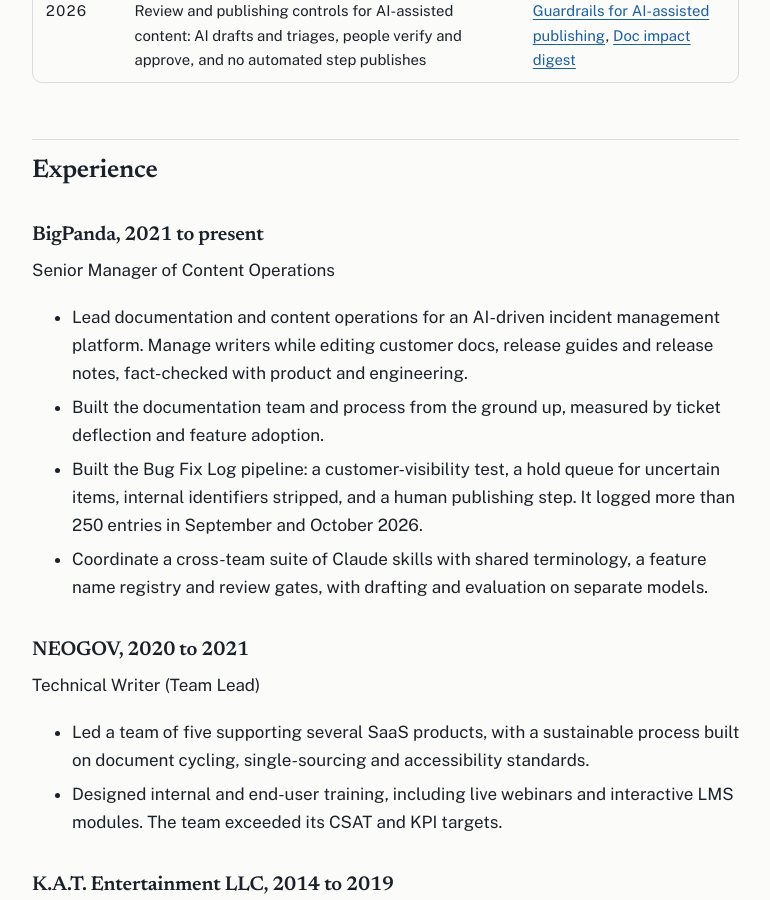
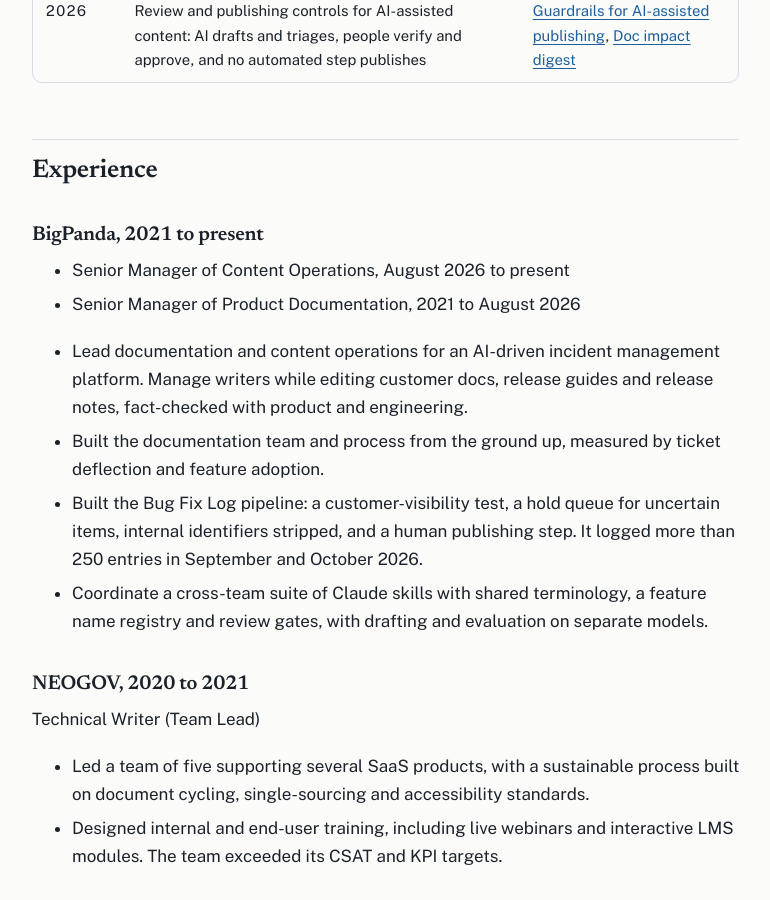
Before and after one commit to KathrynMCollins/portfolio-projects, a Jekyll site: the page built from about.md, in a window 1280 px wide and 900 px high, scrolled down 955 px. Shown: the whole window, without its empty margins (34-804 px from the left). Built offline with Jekyll 4.4.1, drawn with Linux system fonts in a browser that asks for light colours.

Commit message:
Show both BigPanda titles with dates

```diff
--- a/about.md
+++ b/about.md
@@ -25,7 +25,9 @@ Kathryn Collins, M.A., Senior Manager of Content Operations at BigPanda. Fifteen
 
 ### BigPanda, 2021 to present
 
-Senior Manager of Content Operations
+- Senior Manager of Content Operations, August 2026 to present
+- Senior Manager of Product Documentation, 2021 to August 2026
+
 
 - Lead documentation and content operations for an AI-driven incident management platform. Manage writers while editing customer docs, release guides and release notes, fact-checked with product and engineering.
 - Built the documentation team and process from the ground up, measured by ticket deflection and feature adoption.
```
